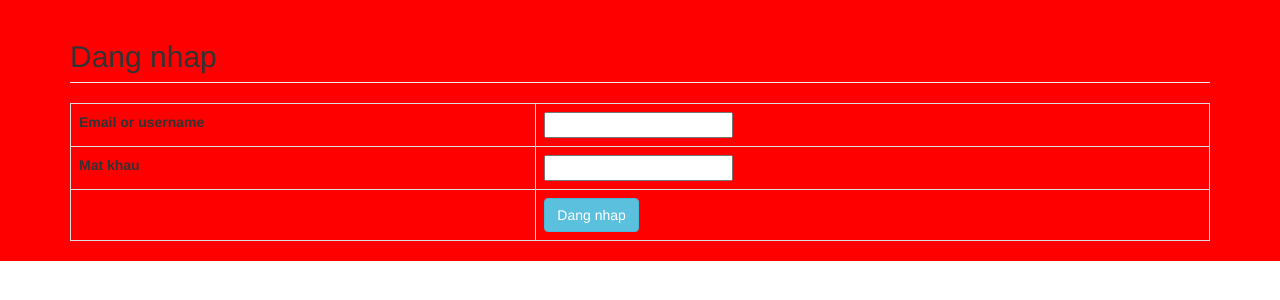
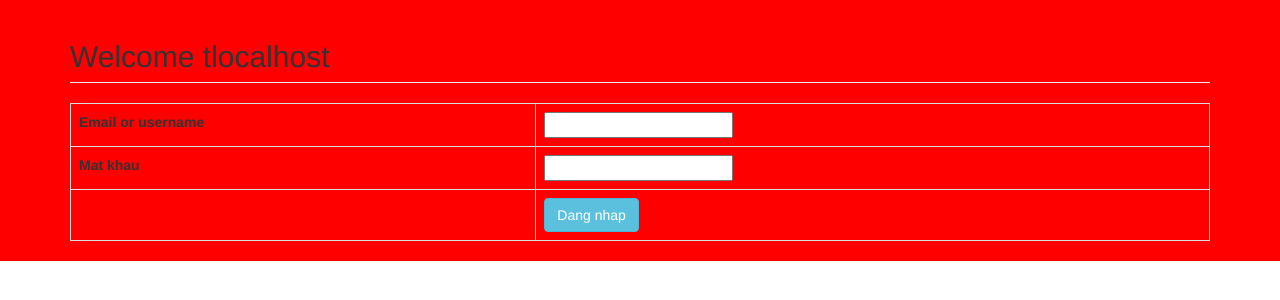
Before and after one commit to vandatptit/kube, a PHP site: page /login.php in a window 1280 px wide. Shown: the top 300 px of the page. Run offline with PHP 8.4, Linux system fonts and the light colour scheme.

Commit message:
Update login.php

```diff
--- a/tmdt/login.php
+++ b/tmdt/login.php
@@ -15,7 +15,7 @@
 <body>
 	<div class="container-fluid" style="background-color:red">
 	<div class="container">
-	<h2 class="page-header">Dang nhap</h2>
+	<h2 class="page-header">Welcome t<?=$_SERVER['HTTP_HOST']?></h2>
 	<?php
 
 	if($_POST){
```
